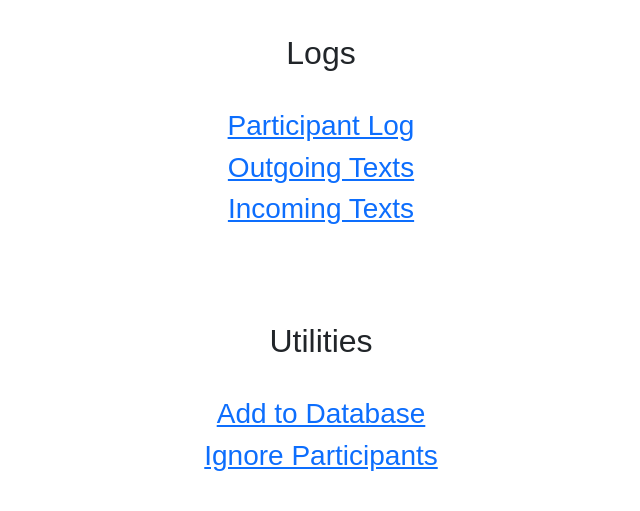
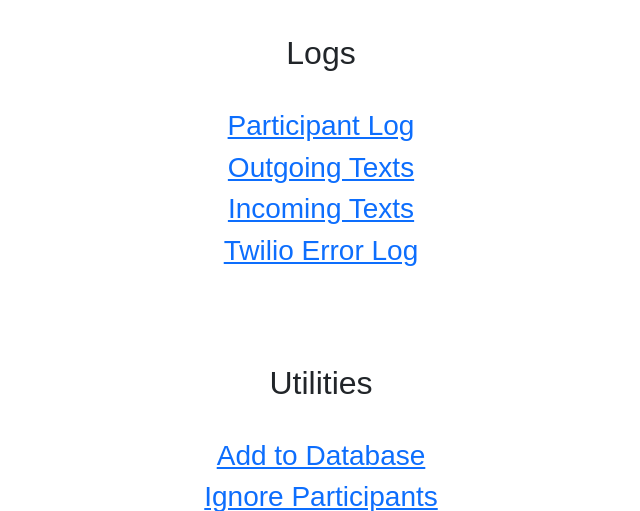
Before and after one commit to StanfordSocialNeuroscienceLab/just-mercy-text-application, a Flask app: page /home in a window 1280 px wide. Shown: the part 402-913 px from the top of the page, without its empty margins (319-959 px from the left). Before the commit the page ends 873 px from the top, so only its background shows below. Run offline with Flask 2, Linux system fonts and the light colour scheme; parts of the project's set-up code (start-up, migrations or seed data) failed here and were passed over; some libraries are stand-ins or nearby versions.

Commit message:
error log route

```diff
--- a/app/templates/index.html
+++ b/app/templates/index.html
@@ -38,6 +38,12 @@
                         Incoming Texts
                     </h3>
                 </a>
+
+                <a href="{{ url_for('twilio_error_log') }}">
+                    <h3>
+                        Twilio Error Log
+                    </h3>
+                </a>
             </div>
 
             <div class="index_box">
```
